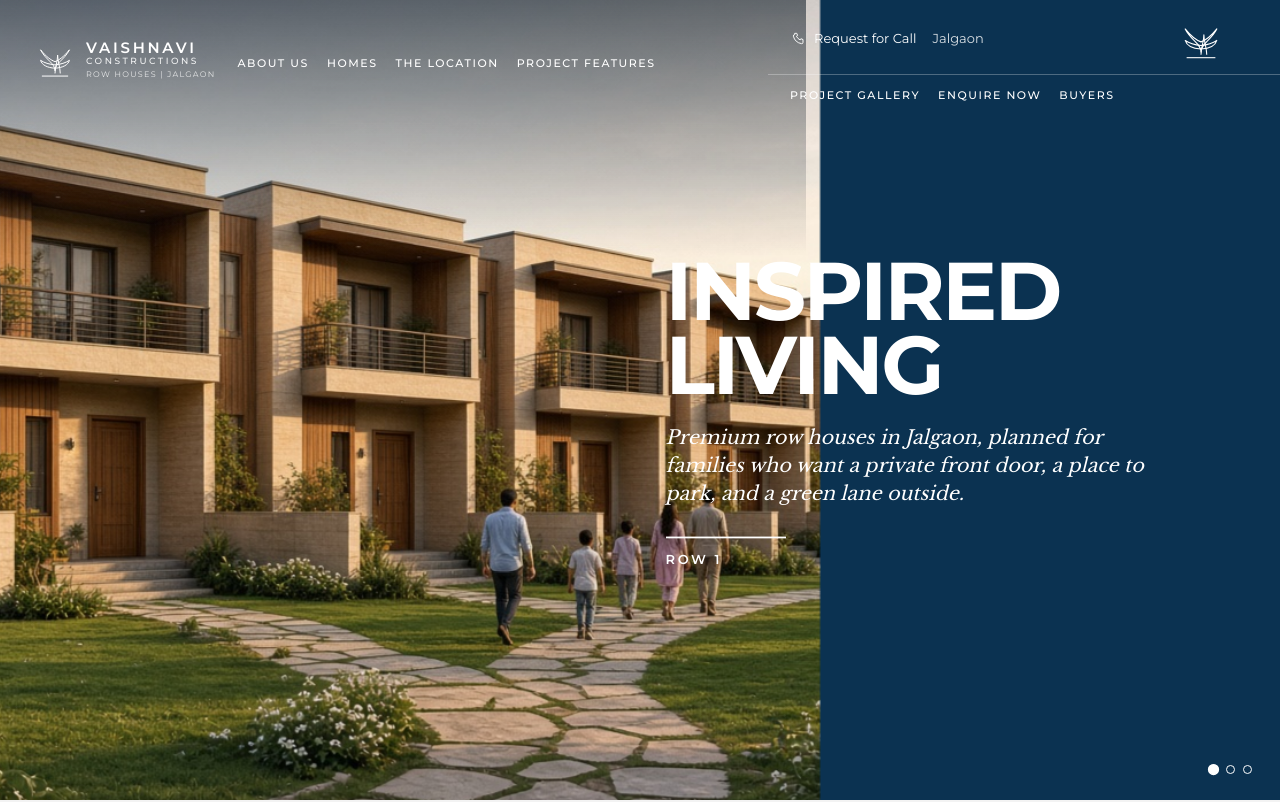
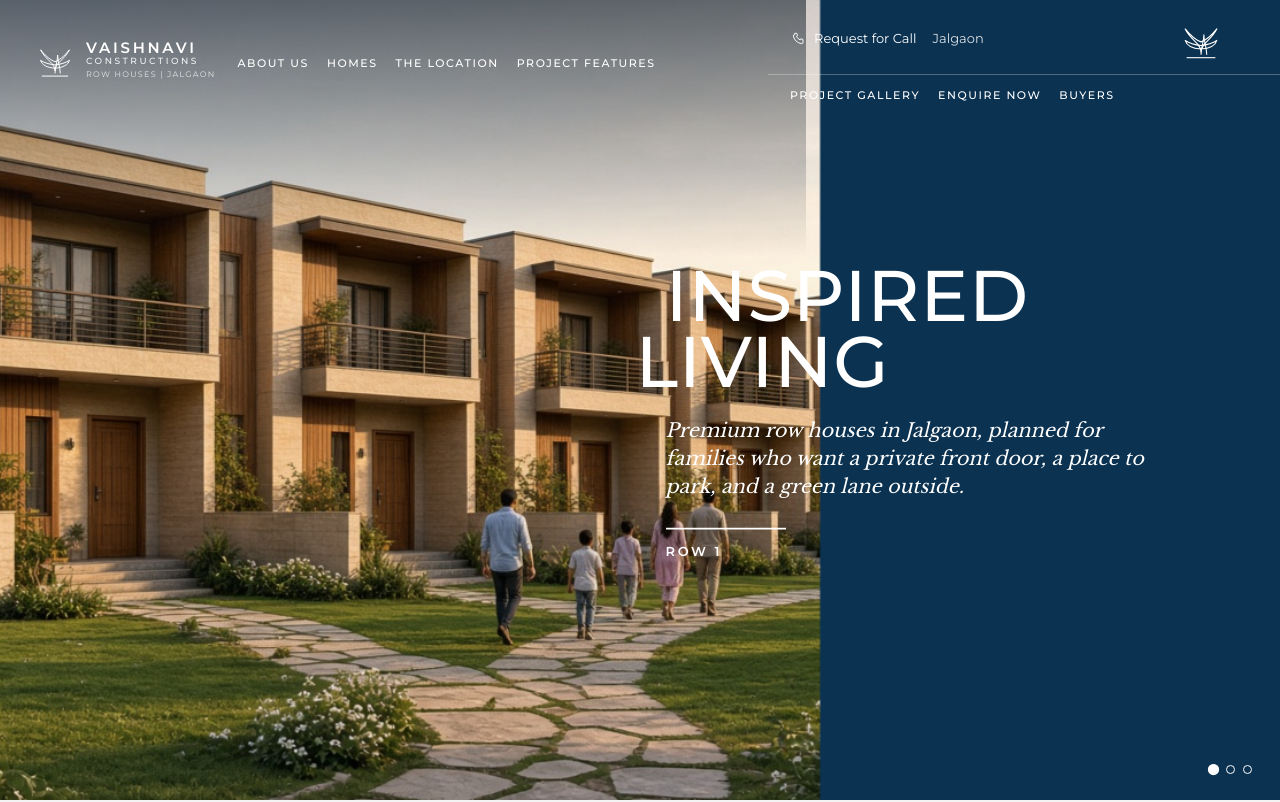
Before and after one commit to sameeeerjadhav/Construction-Website, a Next.js app: page / in a window 1280 px wide. Shown: the top 802 px of the page. Built offline with nearby package versions, Linux system fonts and the light colour scheme.

Commit message:
Lighten the hero headline and set Living ahead of Inspired.

```diff
--- a/src/app/globals.css
+++ b/src/app/globals.css
@@ -308,11 +308,18 @@ h1, h2, h3, p { margin: 0; }
 }
 
 .hero-copy h1 {
-  font-size: clamp(3.4rem, 6.4vw, 5.6rem);
-  font-weight: 700;
-  letter-spacing: -0.03em;
-  line-height: 0.9;
+  display: flex;
+  flex-direction: column;
+  align-items: flex-start;
+  font-size: clamp(3.1rem, 5.6vw, 4.8rem);
+  font-weight: 500;
+  letter-spacing: 0.01em;
+  line-height: 0.92;
   text-transform: uppercase;
+}
+
+.hero-copy h1 span:last-child {
+  margin-left: -0.42em;
 }
 
 .hero-sub {
--- a/src/components/Hero.tsx
+++ b/src/components/Hero.tsx
@@ -38,9 +38,8 @@ export function Hero() {
       <SiteHeader variant="split" />
       <div className="hero-copy">
         <h1>
-          Inspired
-          <br />
-          Living
+          <span>Inspired</span>
+          <span>Living</span>
         </h1>
         <p className="hero-sub">
           Premium row houses in Jalgaon, planned for families who want a private front door, a place
```
